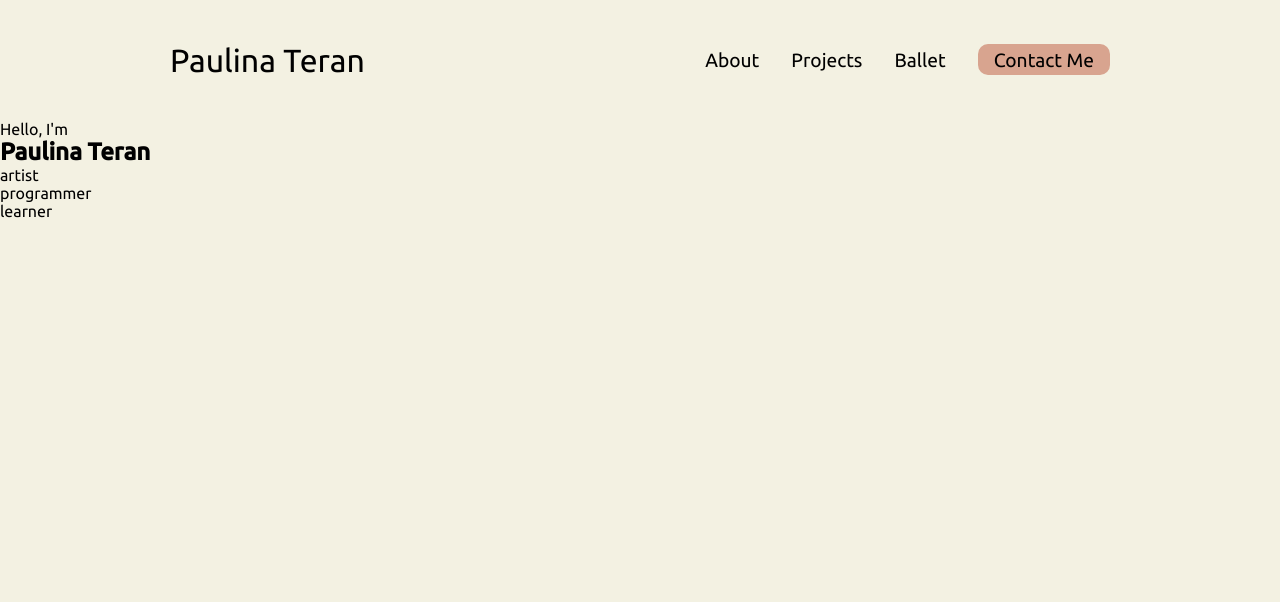
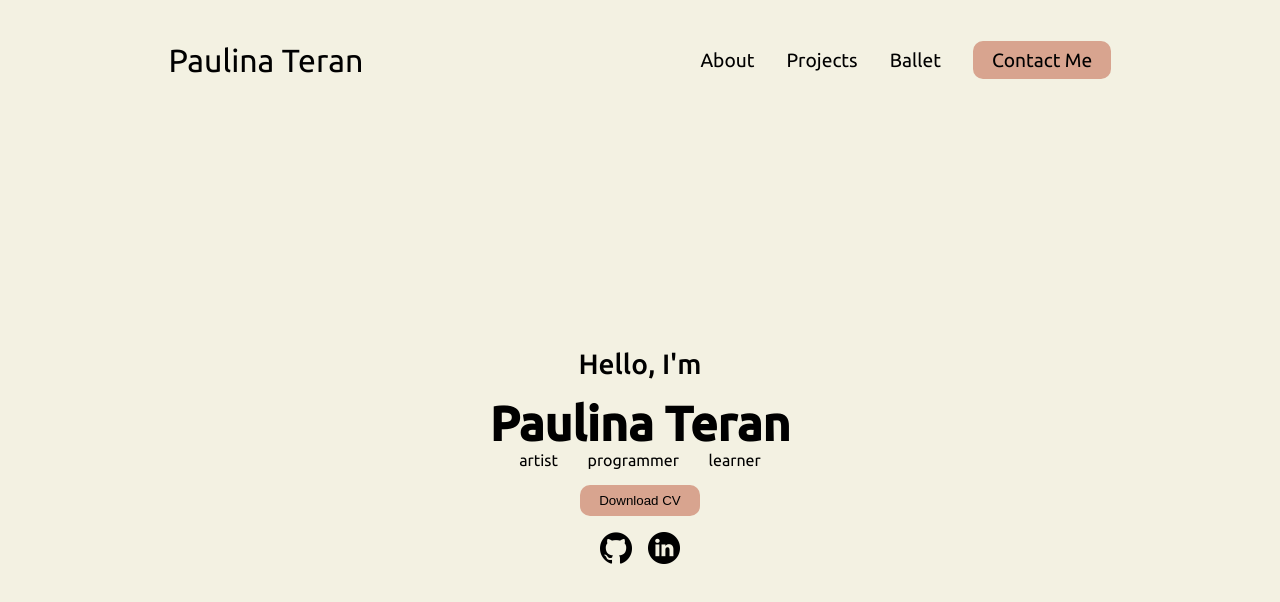
Before and after one commit to paulitera/paulitera.github.io, a plain HTML site: page index.html in a window 1280 px wide. Drawn offline with Linux system fonts and the light colour scheme.

Commit message:
added buttons and styled profile section

```diff
--- a/index.html
+++ b/index.html
@@ -17,7 +17,7 @@
                 <li><a href="#about">About</a></li>
                 <li><a href="#projects">Projects</a></li>
                 <li><a href="#ballet">Ballet</a></li>
-                <li><a id="desktop-contact" href="#contact">Contact Me</a></li>
+                <li><a id="desktop-contact" class="btn" href="#contact">Contact Me</a></li>
             </ul>
         </div>
     </nav>
@@ -46,8 +46,12 @@
                 <p>programmer</p>
                 <p>learner</p>
             </div>
-            <div class="btn-conainter">
-
+            <button id="resume" class="btn btn-color-2">
+                Download CV
+            </button>
+            <div id="socials-container">
+                <img id="github-btn" src="/assets/github.png" alt="Github Profile">
+                <img id="linkedin-btn" src="/assets/linkedin.png" alt="Linkedin Profile">
             </div>
         </div>
     </section>
--- a/index.js
+++ b/index.js
@@ -4,15 +4,32 @@
     window.addEventListener("load", init);
 
     function init() {
-        //add onclicks to hamburger menu
+        //onclicks to hamburger menu opening and closing
         let icon = document.querySelector(".hamburger-icon");
         icon.addEventListener("click", toggleMenu);
-        console.log(icon)
         let menuLinks = document.querySelectorAll(".menu-links a");
         for (let i = 0; i < menuLinks.length; i++) {
             console.log(menuLinks[i]);
             menuLinks[i].addEventListener("click", toggleMenu);
         }
+
+        //onclick for resume opening
+        let cv = document.getElementById("resume");
+        cv.addEventListener("click", () => {
+            window.open("/assets/PaulinaTeránCV.pdf");
+        });
+
+        //onclick for github opening
+        let github = document.getElementById("github-btn");
+        github.addEventListener("click", () => {
+            window.open("https://github.com/paulitera");
+        })
+
+        //onclick for linkedin opening
+        let linkedin = document.getElementById("linkedin-btn");
+        linkedin.addEventListener("click", () => {
+            window.open("https://linkedin.com/in/paultera");
+        })
     }
 
     function toggleMenu() {
--- a/styles.css
+++ b/styles.css
@@ -45,13 +45,14 @@ nav {
     align-items: center;
 }
 
-#desktop-contact {
+.btn {
     background-color: var(--muted-pink);
-    padding: 0.3rem 1rem;
+    padding: 0.5rem 1.2rem;
     border-radius: 10px;
+    border: none;
 }
 
-#desktop-contact:hover {
+.btn:hover {
     color: var(--light);
     border: solid 2px var(--rose);
     text-decoration: none;
@@ -180,3 +181,67 @@ a:hover {
 .hamburger-icon span:last-child {
     transform: none;
 }
+
+/* PROFILE SECTIONS */
+
+section {
+    padding-top: 4vh;
+    height: 96vh;
+    margin: 0 10rem;
+    box-sizing: border-box;
+    min-height: fit-content;
+}
+
+/* .section-container {
+    display: flex;
+} */
+
+#profile {
+    display: flex;
+    justify-content: center;
+    gap: 5rem;
+    height: 80vh;
+}
+
+.section-text {
+    align-self: center;
+    text-align: center;
+}
+
+.section-text p {
+    font-weight: 500;
+}
+
+.section-text-p1 {
+    text-align: center;
+    font-size: 1.75rem;
+    margin-bottom: 1rem;
+}
+
+.title {
+    font-size: 3rem;
+    text-align: center;
+}
+
+#socials-container {
+    display: flex;
+    justify-content: center;
+    margin-top: 1rem;
+    gap: 1rem;
+}
+
+#socials-container img {
+    cursor: pointer;
+    height: 2rem;
+}
+
+.role-container {
+    display: flex;
+    justify-content: space-evenly;
+}
+
+.role-container p {
+    font-weight: 400;
+    font-size: 1rem;
+    margin-bottom: 1rem;
+}
```
Also changed, not shown: assets/github.png (added), assets/linkedin.png (added), 2 other files.
